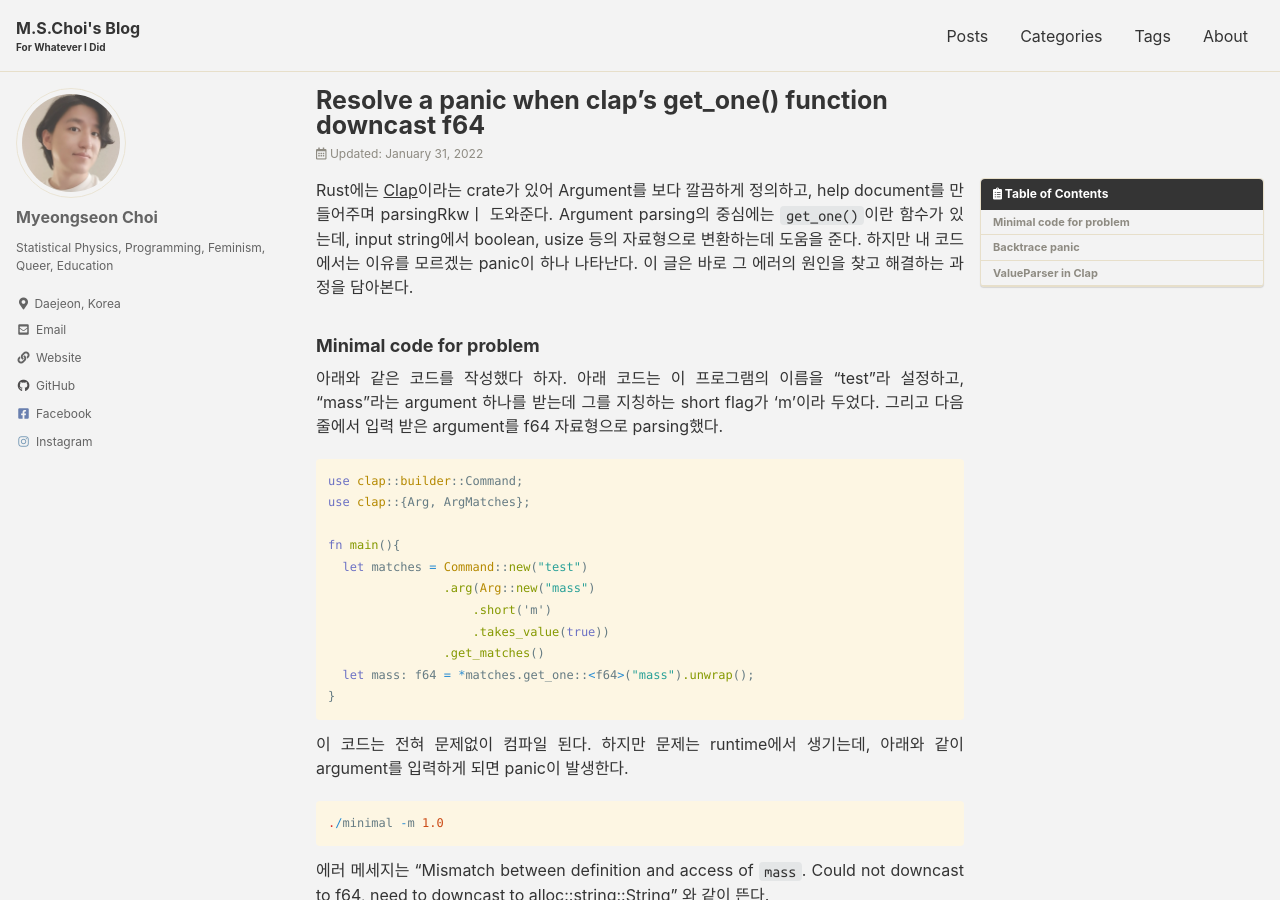
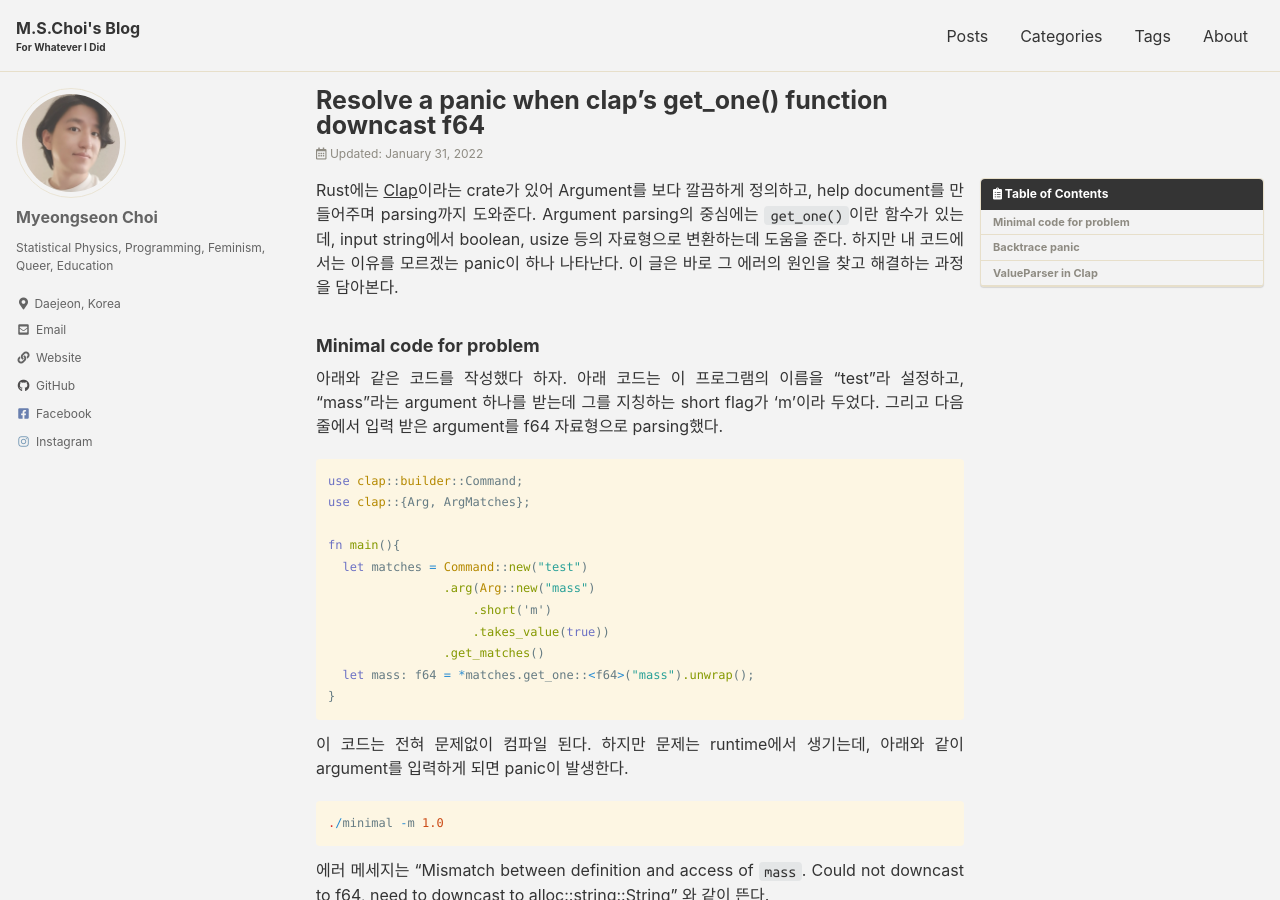
Before and after one commit to key262yek/key262yek.github.io, a Jekyll site: the page built from _posts/2022-07-02-Rust_Clap_Parser.md, in a window 1280 px wide and 900 px high. Built offline with Jekyll 4.4.1, drawn with Linux system fonts in a browser that asks for light colours; cached includes are drawn as plain includes; nearby versions of some CDN libraries.

Commit message:
Update 2022-07-02-Rust_Clap_Parser.md

```diff
--- a/_posts/2022-07-02-Rust_Clap_Parser.md
+++ b/_posts/2022-07-02-Rust_Clap_Parser.md
@@ -12,7 +12,7 @@ toc_icon: "fas fa-clipboard-list"
 toc_sticky: true
 ---
 
-Rust에는 [Clap](https://docs.rs/clap/latest/clap/index.html)이라는 crate가 있어 Argument를 보다 깔끔하게 정의하고, help document를 만들어주며 parsingRkwㅣ 도와준다.
+Rust에는 [Clap](https://docs.rs/clap/latest/clap/index.html)이라는 crate가 있어 Argument를 보다 깔끔하게 정의하고, help document를 만들어주며 parsing까지 도와준다.
 Argument parsing의 중심에는 `get_one()`이란 함수가 있는데, input string에서 boolean, usize 등의 자료형으로 변환하는데 도움을 준다.
 하지만 내 코드에서는 이유를 모르겠는 panic이 하나 나타난다.
 이 글은 바로 그 에러의 원인을 찾고 해결하는 과정을 담아본다.
```
